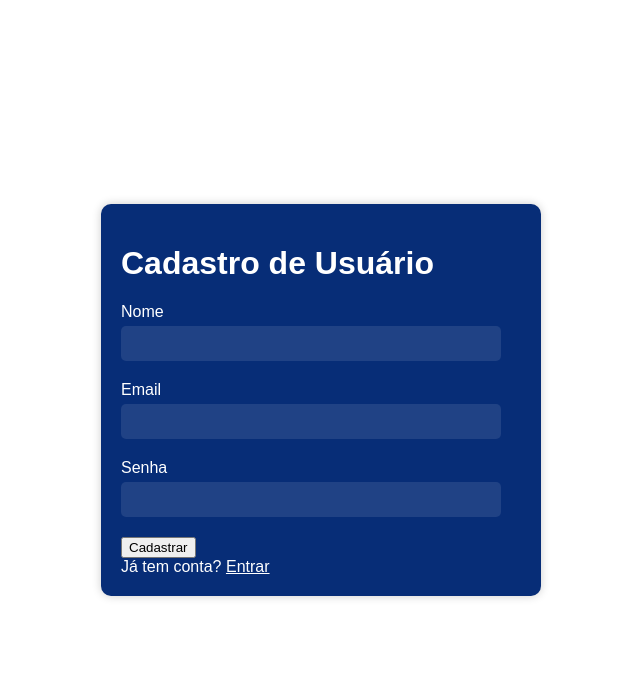
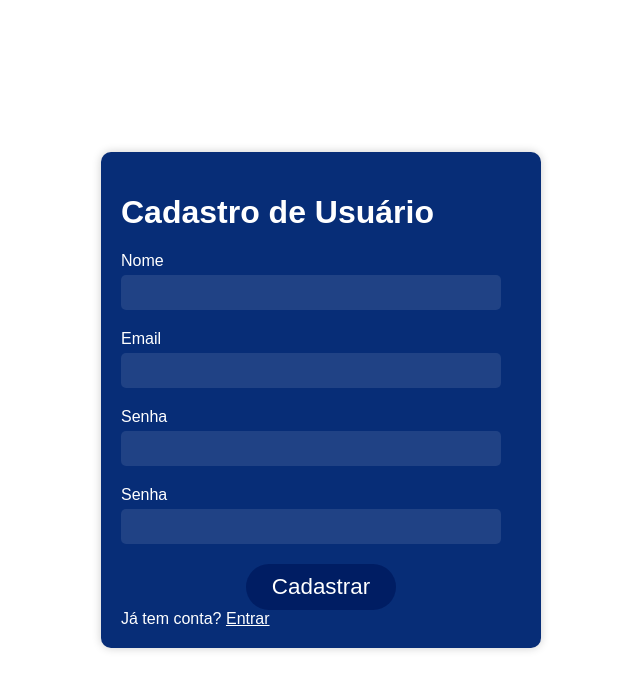
Before and after one commit to KauanMonteiro/Biblioteca, a Django app: page /usuario/cadastro/ in a window 1280 px wide. Shown: the top 690 px of the page, without its empty margins (319-959 px from the left). Run offline with Django 5.2, Linux system fonts and the light colour scheme.

Commit message:
refatora sistema de gerenciamento de usuários e livros: implementa exclusão lógica e validação de senhas no cadastro

```diff
--- a/usuario/forms.py
+++ b/usuario/forms.py
@@ -14,12 +14,28 @@ def strong_password(password):
         )
 
 class CadastroForm(forms.ModelForm):
+    senha = forms.CharField(
+        label='Senha',
+        widget=forms.PasswordInput(),
+        validators=[strong_password]
+    )
+    senha2 = forms.CharField(
+        label='Senha',
+        widget=forms.PasswordInput(),
+    )
     class Meta:
         model = Usuario
         fields = ['nome', 'email', 'senha']
-        widgets = {
-            'senha': forms.PasswordInput(),
-        }
+
+    def clean(self):
+        cleaned_data = super().clean()
+        password = cleaned_data.get('password')
+        password2 = cleaned_data.get('password2')
+
+        if password and password2 and password != password2:
+            raise ValidationError(
+                {'senha2':'As senhas não são iguais.'}
+            )
 class LoginForm(forms.ModelForm):
     class Meta:
         model = Usuario
--- a/usuario/models.py
+++ b/usuario/models.py
@@ -11,7 +11,7 @@ class Usuario(models.Model):
     nome = models.CharField(max_length=30)
     email = models.EmailField()
     senha = models.CharField(max_length=64)
-    ativo = models.BooleanField(default=False)
+    ativo = models.BooleanField(default=True)
     cargo = models.CharField(max_length=13, choices=CARGO_CHOICES, default=USUARIO_COMUM)
 
     def __str__(self) -> str:
--- a/usuario/static/usuario/css/style_usuario.css
+++ b/usuario/static/usuario/css/style_usuario.css
@@ -55,11 +55,28 @@ input[type="submit"]:hover {
 }
 
 a {
-  color: #fff; /* Cor do texto do link */
-  text-decoration: underline; /* Sublinhar o link */
-  transition: color 0.3s; /* Suavizar a transição da cor do texto */
+  color: #fff;
+  text-decoration: underline;
+  transition: color 0.3s;
 }
 
 a:hover {
-  color: #006eff; /* Cor do texto do link ao passar o mouse */
+  color: #006eff;
 }
+button {
+  display: block;
+  margin: 0 auto;
+  width: auto;
+  padding: 0.6rem 1.6rem;
+  font-size: 1.4rem;
+  background-color: #001d63;
+  color: #fff;
+  border: none;
+  border-radius: 999px;
+  cursor: pointer;
+  transition: background-color 0.3s ease;
+}
+
+button:hover {
+  background-color: #0046b8;
+}
--- a/usuario/templates/cadastro.html
+++ b/usuario/templates/cadastro.html
@@ -36,7 +36,7 @@
     {% endfor %}
 
     <div class="form-actions">
-        <button type="submit" class="btn btn-primary">
+        <button type="submit" class="">
             Cadastrar
         </button>
     </div>
--- a/usuario/templates/login.html
+++ b/usuario/templates/login.html
@@ -35,7 +35,7 @@
     {% endfor %}
 
     <div class="form-actions">
-        <button type="submit" class="btn btn-primary">
+        <button type="submit" class="">
             Entrar
         </button>
     </div>
```
Also changed, not shown: livros/views.py (+4 -4 lines).
